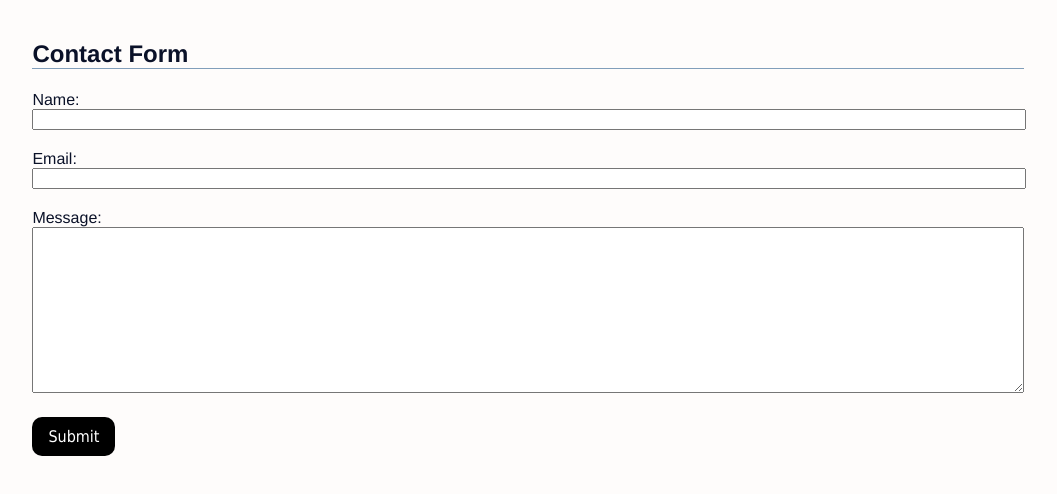
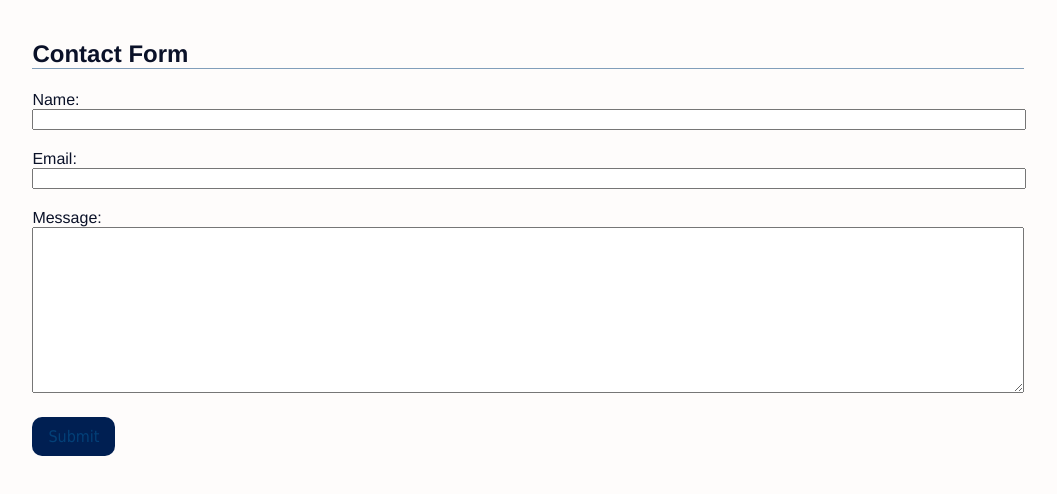
Before and after one commit to Kristen800/Email-form, a plain HTML site: page index.html in a window 1280 px wide. Shown: the whole page, without its empty margins (112-1169 px from the left). Drawn offline with Linux system fonts and the light colour scheme.

Commit message:
Update style.css

```diff
--- a/style.css
+++ b/style.css
@@ -4,8 +4,8 @@ form button {
     border: 0;
     font-family: Tahoma;
     font-size: 16px;
-    background: #000;
-    color: #fff;
+    background: #001F52;
+    color:#034078;
     margin: 0 8px 10px 0;
 }
 body{
```
